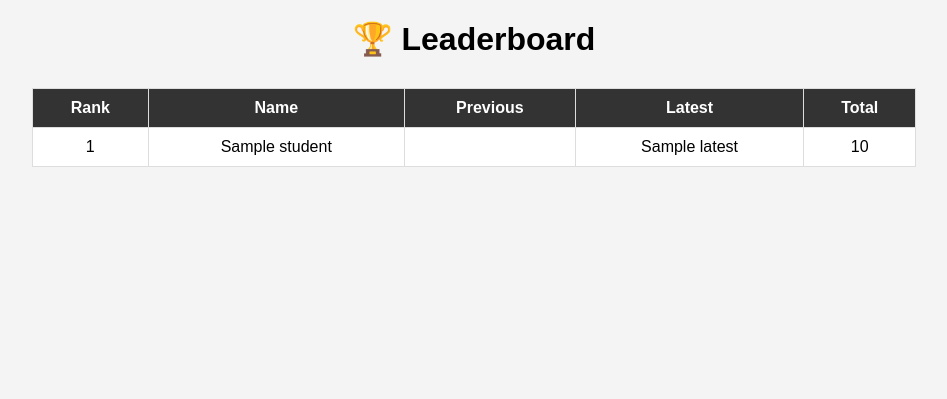
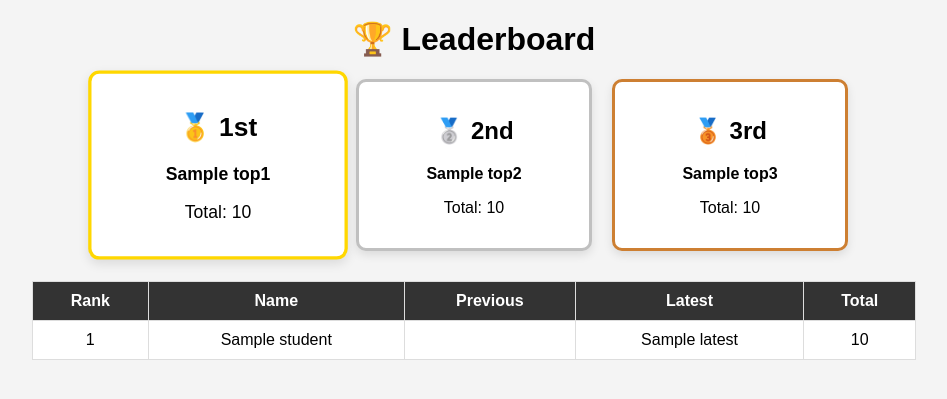
Before and after one commit to anoushka-prodcon/leaderboard-app, a FastAPI app: template templates/index.html in a window 1280 px wide. Shown: the top 399 px of the page, without its empty margins (166-1113 px from the left). Run offline with FastAPI, Linux system fonts and the light colour scheme; the template is opened without the code that fills it: most values are stand-ins (such as "Sample title", 1, 10 or a date in 2020).

Commit message:
fix top3 rendering

```diff
--- a/main.py
+++ b/main.py
@@ -45,18 +45,24 @@ def home(request: Request):
 
         leaderboard = process_data(data)
 
+        # ✅ PRE-COMPUTE TOP 3
+        top1 = leaderboard[0] if len(leaderboard) > 0 else None
+        top2 = leaderboard[1] if len(leaderboard) > 1 else None
+        top3 = leaderboard[2] if len(leaderboard) > 2 else None
+
         return templates.TemplateResponse(
             "index.html",
             {
                 "request": request,
-                "leaderboard": leaderboard
+                "leaderboard": leaderboard,
+                "top1": top1,
+                "top2": top2,
+                "top3": top3
             }
         )
 
     except Exception as e:
-        # 🔥 IMPORTANT: This will show exact error in Render logs
         return {"error": str(e)}
-
 
 # ✅ Required for Render
 if __name__ == "__main__":
--- a/requirements.txt
+++ b/requirements.txt
@@ -1,3 +1,3 @@
-fastapi
-uvicorn
-jinja2
+fastapi==0.110.0
+uvicorn==0.29.0
+jinja2==3.1.3
--- a/templates/index.html
+++ b/templates/index.html
@@ -65,28 +65,25 @@
 
 <h1>🏆 Leaderboard</h1>
 
-{% if leaderboard and leaderboard|length >= 3 %}
+{% if top1 and top2 and top3 %}
 <div class="top-container">
 
-  <!-- 🥇 -->
   <div class="card gold">
     <h2>🥇 1st</h2>
-    <p><strong>{{ leaderboard[0]["name"] }}</strong></p>
-    <p>Total: {{ leaderboard[0]["total"] }}</p>
+    <p><strong>{{ top1["name"] }}</strong></p>
+    <p>Total: {{ top1["total"] }}</p>
   </div>
 
-  <!-- 🥈 -->
   <div class="card silver">
     <h2>🥈 2nd</h2>
-    <p><strong>{{ leaderboard[1]["name"] }}</strong></p>
-    <p>Total: {{ leaderboard[1]["total"] }}</p>
+    <p><strong>{{ top2["name"] }}</strong></p>
+    <p>Total: {{ top2["total"] }}</p>
   </div>
 
-  <!-- 🥉 -->
   <div class="card bronze">
     <h2>🥉 3rd</h2>
-    <p><strong>{{ leaderboard[2]["name"] }}</strong></p>
-    <p>Total: {{ leaderboard[2]["total"] }}</p>
+    <p><strong>{{ top3["name"] }}</strong></p>
+    <p>Total: {{ top3["total"] }}</p>
   </div>
 
 </div>
```
